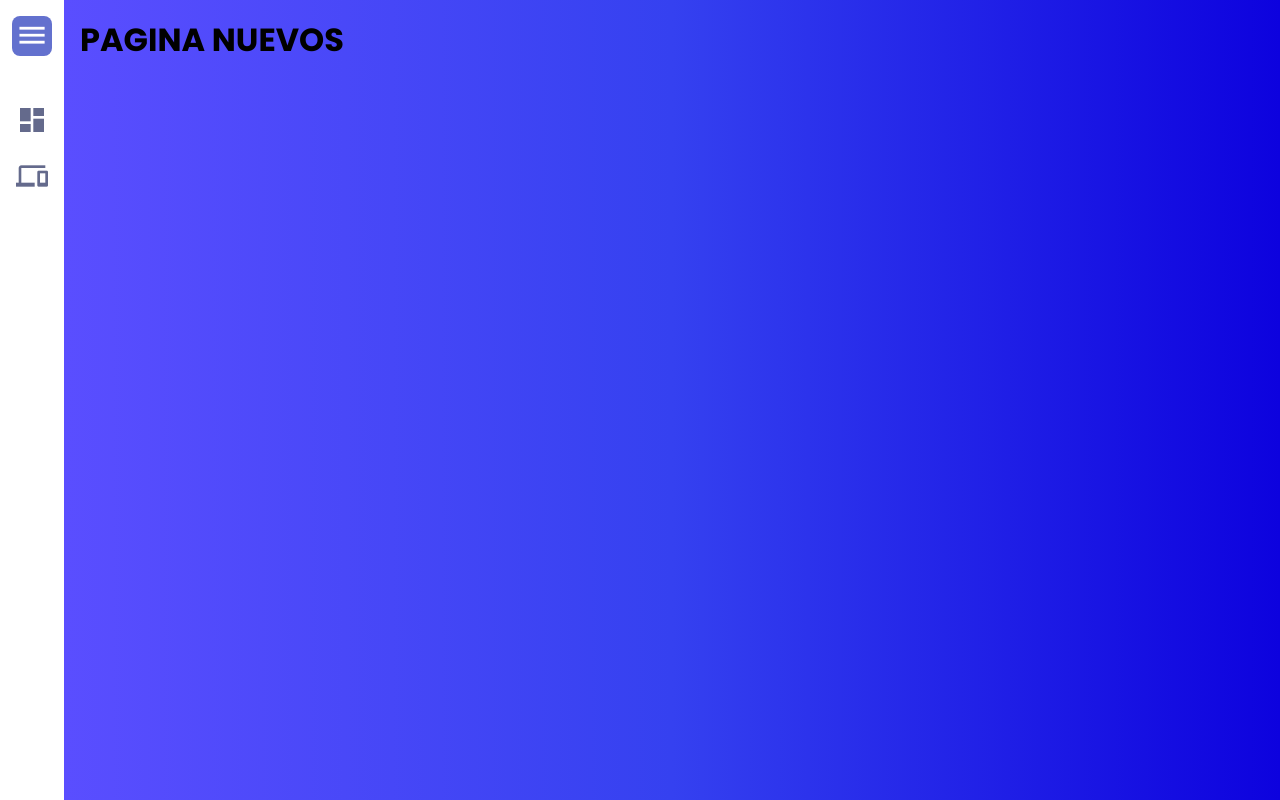
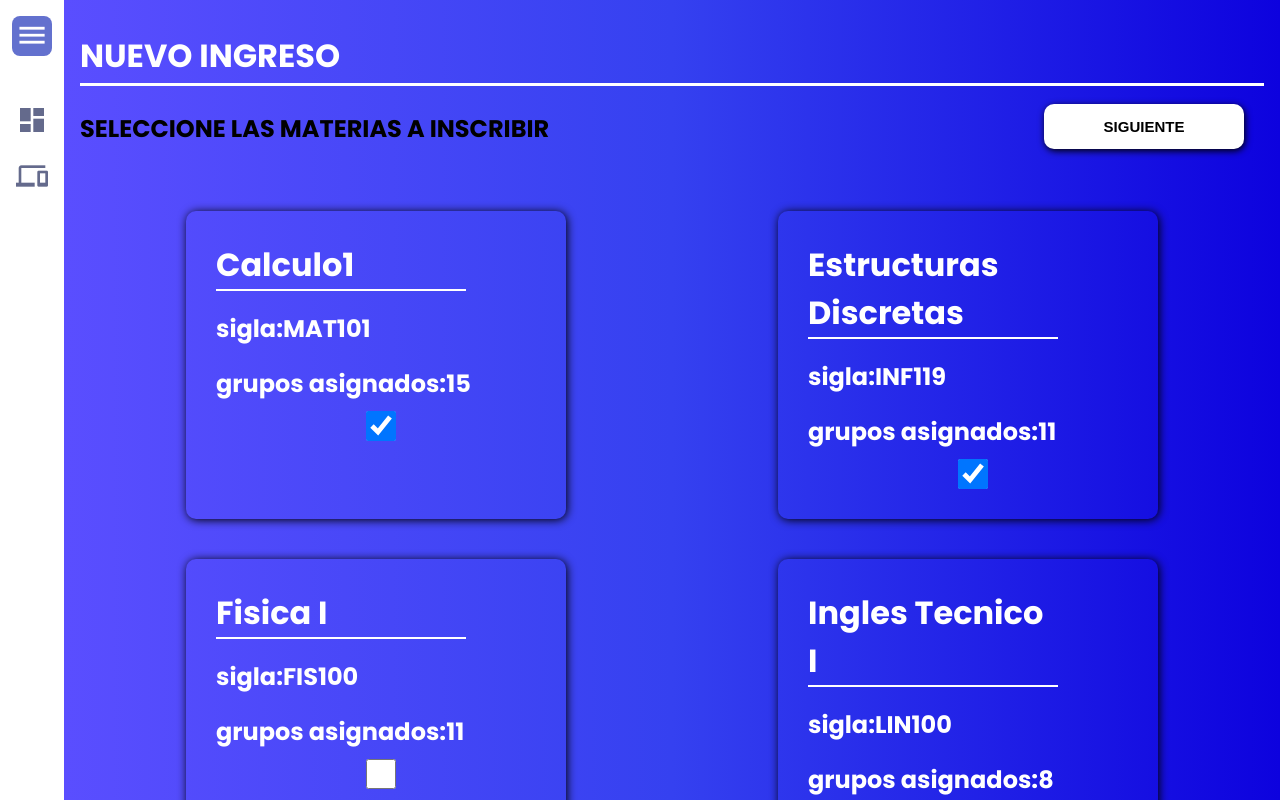
Before and after one commit to runinbk/Horarios_Front, a React (Vite) app: page /nuevo in a window 1280 px wide. Built offline with nearby package versions, Linux system fonts and the light colour scheme.

Commit message:
se agrego la pagina de materias nuevas y antiguas

```diff
--- /dev/null
+++ b/src/components/CardDeMaterias/cardmaterias.jsx
@@ -0,0 +1,11 @@
+export const Cardmaterias=({materia,sigla,grupos_asignados,seleccion})=>{
+    return(
+        <>
+           <h1>{materia}</h1>
+           <h2>sigla:{sigla}</h2>
+           <h2>grupos asignados:{grupos_asignados}</h2>
+           <input type="checkbox" checked={seleccion}></input>
+        </>
+    );
+
+}
--- /dev/null
+++ b/src/components/CardDeMaterias/contenedorcardmaterias.jsx
@@ -0,0 +1,22 @@
+import { Cardmaterias } from "./cardmaterias";
+
+
+export const Contenedorcardmaterias=({lista})=>{
+    return(
+        <div className="contenedor_cardmaterias">
+               { lista.map(card=>(
+                 <div className="cardmaterias" key={card.id}>
+                    <Cardmaterias
+                      materia={card.materia}
+                      sigla={card.sigla}
+                      grupos_asignados={card.grupos_asignados}
+                      seleccion={card.seleccion}
+                    />
+                  </div>
+               ))
+
+               }
+
+        </div>
+    );
+}
--- /dev/null
+++ b/src/components/CardDeMaterias/titulocardmaterias.jsx
@@ -0,0 +1,21 @@
+import { Link } from "react-router-dom";
+export const Titulocardmaterias=({categoria,subtitulo,boton})=>{
+    return (
+        <div className="contenedor_titulo_cardmaterias">
+           <div className="titulo_cardmaterias"><h1>{categoria}</h1></div>
+           <div className="boton_subtitulo">
+              <div className="subtitulo_cardmaterias">
+              <h2>{subtitulo}</h2>
+              </div>
+              <div className="boton_cardmaterias">
+              <button><Link className="link_boton_cardmaterias"><b>{boton}</b></Link></button>
+              </div>
+           </div>
+
+
+
+
+
+      </div>
+    );
+}
--- a/src/index.css
+++ b/src/index.css
@@ -182,8 +182,8 @@ a {
   justify-content: center;
   text-align: center;
   width:500px;
-  height:300px;
-  background: rgba(74, 22, 158, 0.034);
+  height:270px;
+  background: rgba(74, 22, 158, 0);
   border-radius: 10px;
   box-shadow: 1px 1px 5px black;
 }
@@ -212,4 +212,120 @@ a {
 
 
 
+
 }
+
+.contenedor_titulo_cardmaterias{
+
+ margin-bottom: 40px;
+ margin-top: 10px;
+
+}
+
+
+.titulo_cardmaterias{
+
+  border-bottom: solid 3px white;
+  height: 60px;
+  width: 100%;
+}
+.titulo_cardmaterias h1{
+  padding-top: 6px;
+  color: white;
+}
+
+.boton_subtitulo{
+  margin-top: 15px;
+  width: 100%;
+  height: 50px;
+}
+
+.subtitulo_cardmaterias{
+
+  width:700px;
+  float: left;
+
+}
+
+.subtitulo_cardmaterias h2{
+  margin-top: 10px;
+}
+
+.boton_cardmaterias{
+
+  width: auto;
+  margin-right: 20px;
+  float: right;
+  margin-top: 3px;
+
+}
+
+.boton_cardmaterias button{
+  width: 200px;
+  height: 45px;
+  border-radius: 10px;
+  border: none;
+  background: white;
+  box-shadow: 1px 2px 7px black;
+
+}
+
+.link_boton_cardmaterias{
+  padding: 14px 59px;
+  border-radius: 10px;
+  color: black;
+  font-size: 15px;
+}
+
+
+
+
+
+.contenedor_cardmaterias{
+
+  width: 100%;
+  height: auto;
+  display: flex;
+  justify-content: space-around;
+  flex-wrap: wrap;
+  flex-direction: row;
+
+
+}
+
+.cardmaterias{
+
+  background: rgba(237, 237, 237, 0);
+  width: 380px;
+  height:auto;
+  border-radius: 10px;
+  box-shadow: 1px 1px 10px rgb(0, 0, 0);
+  margin: 20px;
+
+
+
+}
+
+.cardmaterias h1{
+  margin-left: 30px;
+   margin-top: 30px;
+   color: white;
+
+   width: 250px;
+   border-bottom: solid 2px rgb(255, 255, 255);
+}
+
+.cardmaterias h2{
+  margin-left: 30px;
+   margin-top: 20px;
+   color: white;
+
+}
+.cardmaterias input{
+  width: 30px;
+  height: 30px;
+  margin-top: 10px;
+  margin-bottom: 30px;
+  margin-left: 180px;
+  border: none;
+}
--- a/src/pages/CategoriaAlumno/antiguo.jsx
+++ b/src/pages/CategoriaAlumno/antiguo.jsx
@@ -1,8 +1,57 @@
+import { Contenedorcardmaterias } from "../../components/CardDeMaterias/contenedorcardmaterias";
+import { Titulocardmaterias } from "../../components/CardDeMaterias/titulocardmaterias";
+
+const lista=[
+    {id:1,
+     materia:"1er semestre",
+     sigla:"MAT101",
+     grupos_asignados:15,
+     seleccion:true
+    },
+    {id:2,
+        materia:"2do semestre",
+        sigla:"INF119",
+        grupos_asignados:11,
+        seleccion:true
+
+       },
+       {id:3,
+        materia:"3er semestre",
+        sigla:"FIS100",
+        grupos_asignados:11,
+        seleccion:false
+
+       },
+       {id:4,
+        materia:"4to semestre",
+        sigla:"LIN100",
+        grupos_asignados:8,
+        seleccion:false
+
+       },
+       {id:5,
+        materia:"5to semestre",
+        sigla:"INF110",
+        grupos_asignados:14,
+        seleccion:false
+
+       }
+
+];
+
+
 export const Antiguo=()=>{
     return(
-        <div>
-            <h1>PAGINA ANTIGUOS</h1>
+      <div>
+          <Titulocardmaterias
+            categoria="ANTIGUO INGRESO"
+            subtitulo="SELECCIONE EL/LOS SEMESTRE(S) DE SUS MATERIAS"
+            boton="SIGUIENTE"
+          />
+          <Contenedorcardmaterias
+            lista={lista}
+          />
+      </div>
 
-        </div>
     );
 }
--- a/src/pages/CategoriaAlumno/nuevo.jsx
+++ b/src/pages/CategoriaAlumno/nuevo.jsx
@@ -1,6 +1,59 @@
+
+
+import { Contenedorcardmaterias } from "../../components/CardDeMaterias/contenedorcardmaterias";
+import { Titulocardmaterias } from "../../components/CardDeMaterias/titulocardmaterias";
+
+const lista=[
+    {id:1,
+     materia:"Calculo1",
+     sigla:"MAT101",
+     grupos_asignados:15,
+     seleccion:true
+    },
+    {id:2,
+        materia:"Estructuras Discretas",
+        sigla:"INF119",
+        grupos_asignados:11,
+        seleccion:true
+
+       },
+       {id:3,
+        materia:"Fisica I",
+        sigla:"FIS100",
+        grupos_asignados:11,
+        seleccion:false
+
+       },
+       {id:4,
+        materia:"Ingles Tecnico I",
+        sigla:"LIN100",
+        grupos_asignados:8,
+        seleccion:false
+
+       },
+       {id:5,
+        materia:"Introduccion a la Informatica",
+        sigla:"INF110",
+        grupos_asignados:14,
+        seleccion:false
+
+       }
+
+];
+
 
 export const Nuevo=()=>{
     return(
-       <div><h1>PAGINA NUEVOS</h1></div>
+      <div>
+          <Titulocardmaterias
+            categoria="NUEVO INGRESO"
+            subtitulo="SELECCIONE LAS MATERIAS A INSCRIBIR"
+            boton="SIGUIENTE"
+          />
+          <Contenedorcardmaterias
+            lista={lista}
+          />
+      </div>
+
     );
 }
```
Also changed, not shown: src/pages/navegador.jsx (deleted, +0 -31 lines).
